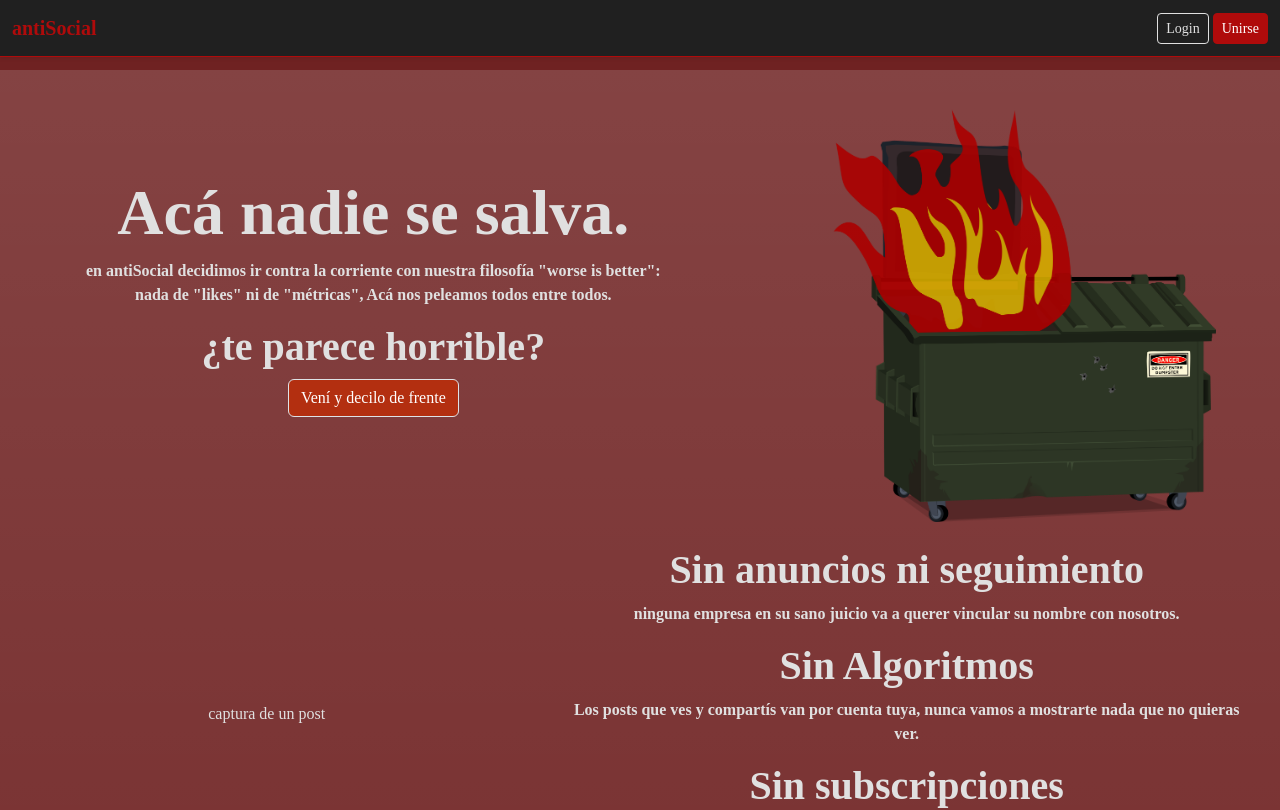
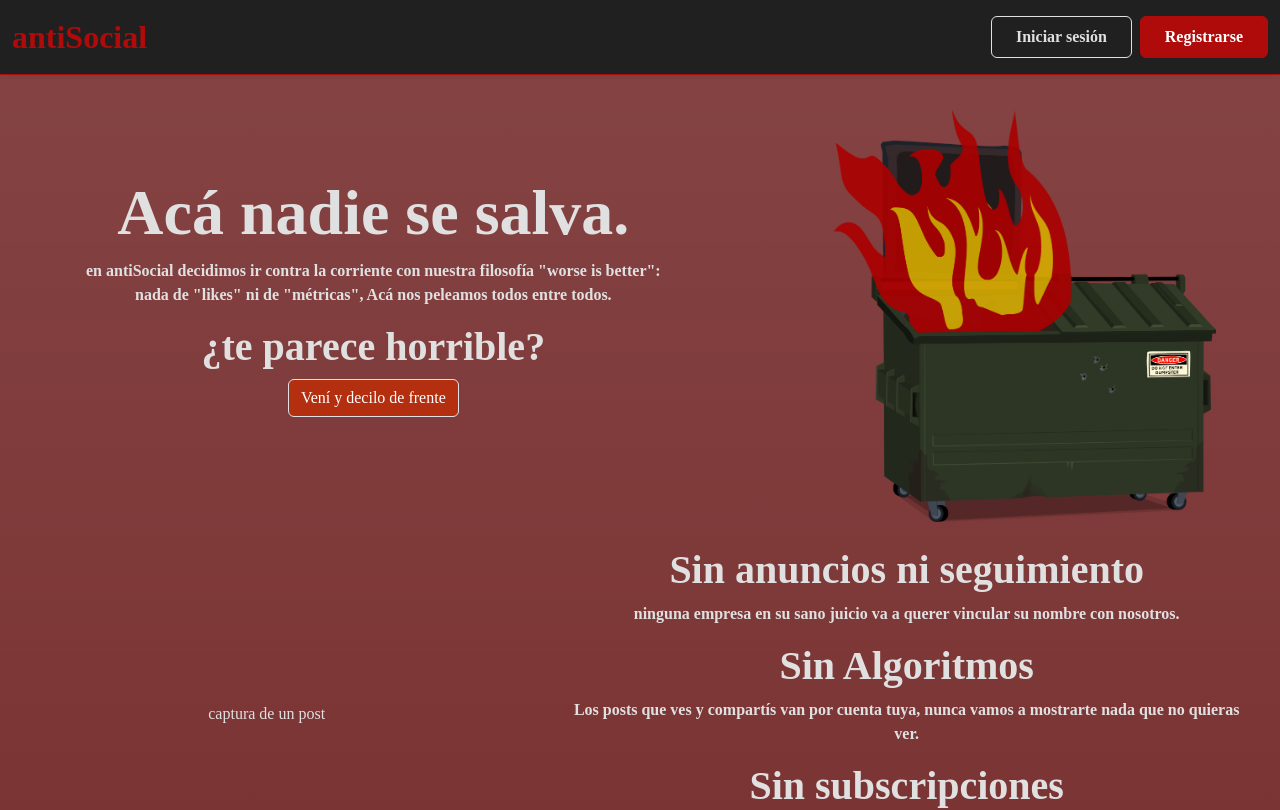
Before and after one commit to LeonardoMuranodev/anti-social-red-unahur-frontend, a React (Vite) app in the folder front/: page /welcome in a window 1280 px wide. Shown: the top 810 px of the page. Built offline with nearby package versions, Linux system fonts and the light colour scheme; a web font is replaced by a local one.

Commit message:
navbar mejora

```diff
--- a/front/src/components/Footer.tsx
+++ b/front/src/components/Footer.tsx
@@ -9,7 +9,7 @@ function Footer() {
         <Row className="text-center text-md-start">
 
           <Col md={4} className="mb-3">
-            <h5 className="text-danger">antiSocial +</h5>
+            <h5 className="text-danger">antiSocial </h5>
             <p className="small text-secondary">
               worse is better.<br />
               sin algoritmos. sin filtros. sin esperanza.
--- a/front/src/pages/Welcome.tsx
+++ b/front/src/pages/Welcome.tsx
@@ -49,7 +49,7 @@ export default function Welcome() {
           <Navbar.Brand
             as="a"
             href="/welcome"
-            className="fw-bold text-danger"
+            className="fw-bold text-danger fs-2"
           >
             antiSocial
           </Navbar.Brand>
@@ -58,24 +58,23 @@ export default function Welcome() {
 
           <Navbar.Collapse>
 
-            <Nav className="ms-auto d-flex flex-column flex-md-row gap-1">
-              <Link to="/login">
+           <Nav className="ms-auto d-flex flex-column flex-md-row gap-2">
+
+            <Link to="/login" className="text-decoration-none">
               <BsButton
-                  size="sm"
                 variant="outline-light"
-                  className="px-2 py-1"
+                className="navbar-btn px-4 py-2 fw-semibold"
               >
-                  Login
+                Iniciar sesión
               </BsButton>
             </Link>
 
-              <Link to="/signup">
+            <Link to="/signup" className="text-decoration-none">
               <BsButton
-                  size="sm"
                 variant="danger"
-                  className="px-2 py-1"
+                className="navbar-btn px-4 py-2 fw-semibold"
               >
-                  Unirse
+                Registrarse
               </BsButton>
             </Link>
 
```
Lines whose indentation alone changed are shown as unchanged.
